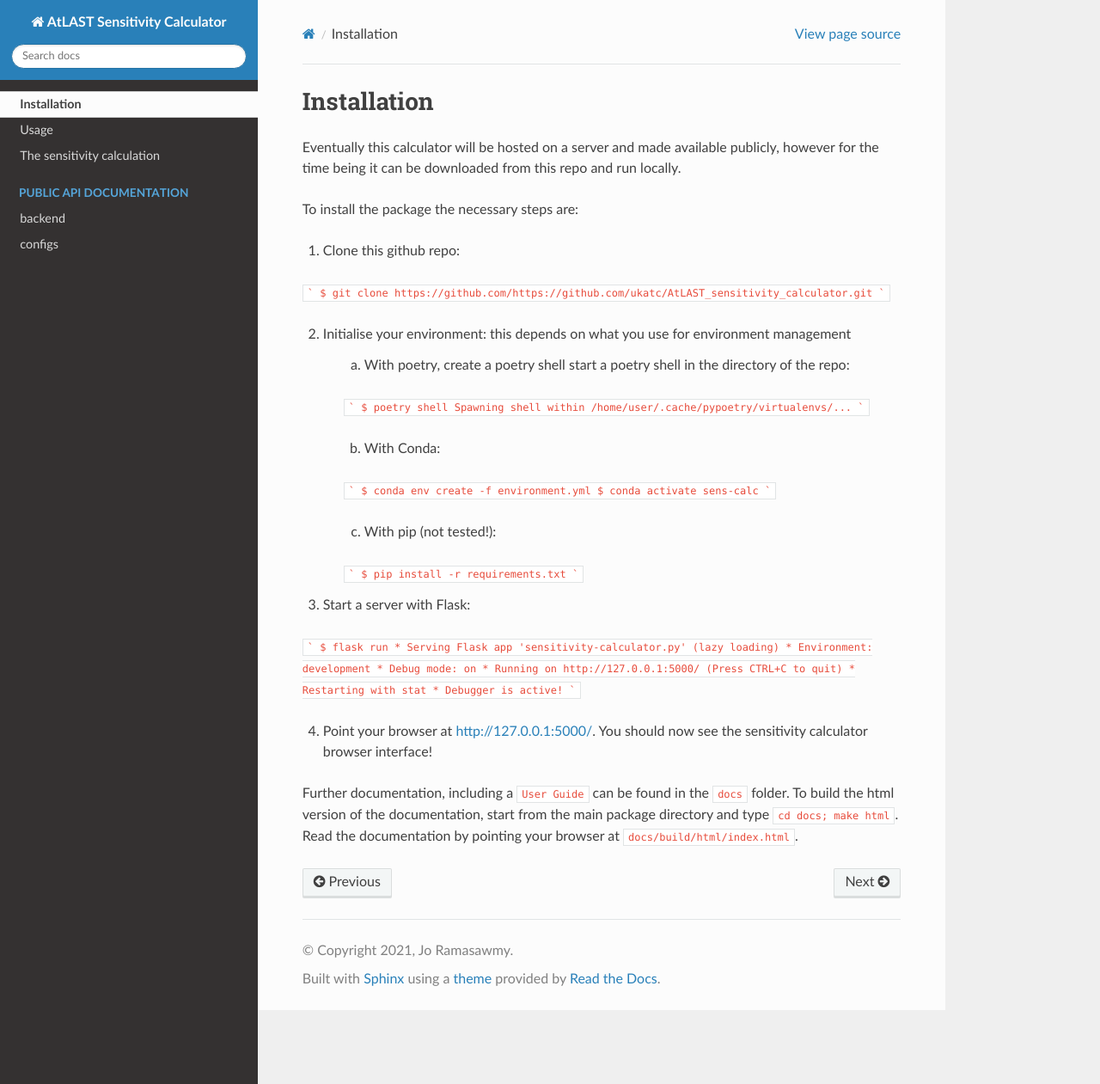
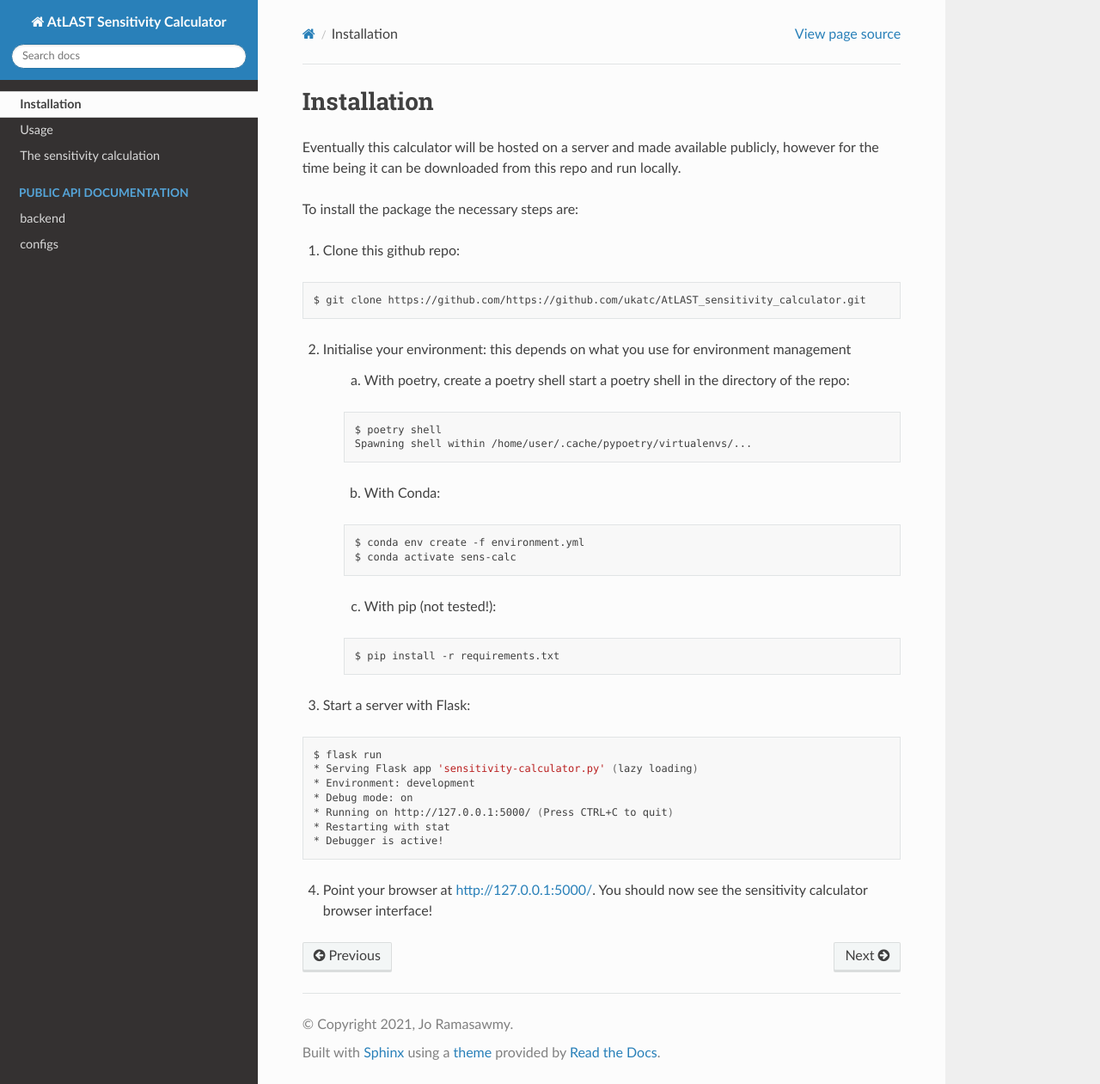
Before and after one commit to ukatc/AtLAST_sensitivity_calculator, a Sphinx documentation site: the page built from docs/source/installation.rst, in a window 1280 px wide and 1261 px high. Shown: the whole window at 86% size. Built offline with Sphinx 7.4.7 and the Read the Docs theme 2.0.0, drawn with Linux system fonts in a browser that asks for light colours.

Commit message:
updated documentation & readme

````diff
--- a/docs/source/conf.py
+++ b/docs/source/conf.py
@@ -14,7 +14,7 @@
 import sys
 import sphinx_rtd_theme
 # sys.path.insert(0, os.path.abspath('.'))
-sys.path.insert(0, '../src')
+sys.path.insert(0, '../')
 
 
 # -- Project information -----------------------------------------------------
--- a/docs/source/installation.rst
+++ b/docs/source/installation.rst
@@ -7,46 +7,51 @@ To install the package the necessary steps are:
 
 1. Clone this github repo:
 
-```
-$ git clone https://github.com/https://github.com/ukatc/AtLAST_sensitivity_calculator.git
-```
+.. code-block:: bash
+
+    $ git clone https://github.com/https://github.com/ukatc/AtLAST_sensitivity_calculator.git
+
 
 2. Initialise your environment: this depends on what you use for environment management
 
     a) With poetry, create a poetry shell start a poetry shell in the directory of the repo:
 
-    ```
-    $ poetry shell
-    Spawning shell within /home/user/.cache/pypoetry/virtualenvs/...
-    ```
+    .. code-block::
+
+        $ poetry shell
+        Spawning shell within /home/user/.cache/pypoetry/virtualenvs/...
+
 
     b) With Conda:
 
-    ```
-    $ conda env create -f environment.yml
-    $ conda activate sens-calc
-    ```
+
+    .. code-block:: bash
+
+        $ conda env create -f environment.yml
+        $ conda activate sens-calc
+
 
     c) With pip (not tested!):
 
-    ```
-    $ pip install -r requirements.txt
-    ```
+
+
+    .. code-block:: bash
+
+        $ pip install -r requirements.txt
+
 
 3. Start a server with Flask:
 
-```
-$ flask run
-* Serving Flask app 'sensitivity-calculator.py' (lazy loading)
-* Environment: development
-* Debug mode: on
-* Running on http://127.0.0.1:5000/ (Press CTRL+C to quit)
-* Restarting with stat
-* Debugger is active!
-```
+
+.. code-block:: bash
+
+    $ flask run
+    * Serving Flask app 'sensitivity-calculator.py' (lazy loading)
+    * Environment: development
+    * Debug mode: on
+    * Running on http://127.0.0.1:5000/ (Press CTRL+C to quit)
+    * Restarting with stat
+    * Debugger is active!
+
 
 4. Point your browser at http://127.0.0.1:5000/. You should now see the sensitivity calculator browser interface!
-
-
-
-Further documentation, including a ``User Guide`` can be found in the ``docs`` folder. To build the html version of the documentation, start from the main package directory and type ``cd docs; make html``. Read the documentation by pointing your browser at ``docs/build/html/index.html``.
--- a/docs/source/package/configs.rst
+++ b/docs/source/package/configs.rst
@@ -4,5 +4,5 @@
 configs
 *********
 
-.. automodule:: configs.config
+.. automodule:: atlast_sc.configs.config
    :members:
````
Also changed, not shown: README.md (+63 -1 lines), docs/source/package/functions.rst (+4 -4 lines).
